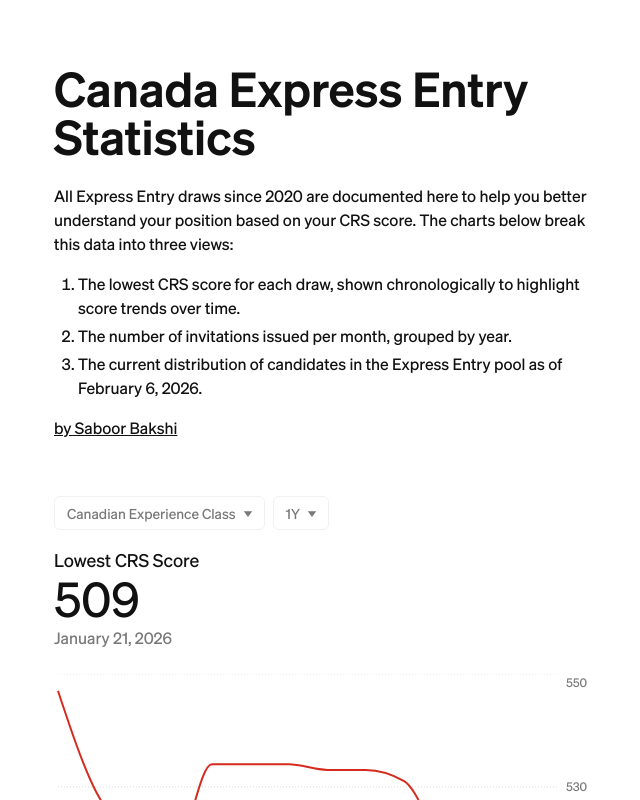
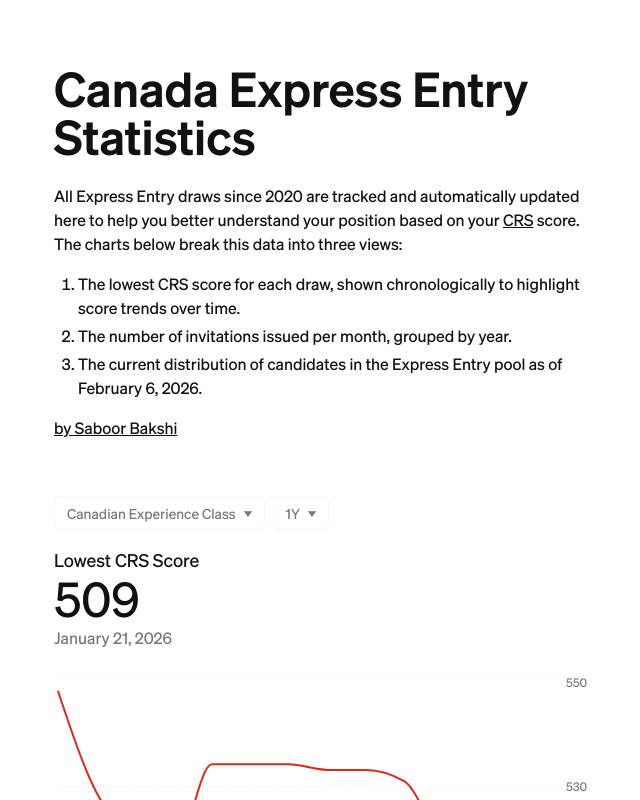
Before and after one commit to saboorbakshi/ee-live, a Next.js app in the folder frontend/: page / in a window 1280 px wide. Shown: the top 800 px of the page, without its empty margins (318-958 px from the left). Built offline with nearby package versions, Linux system fonts and the light colour scheme.

Commit message:
feat: add ExternalLink and make ui/about updates

```diff
--- /dev/null
+++ b/frontend/app/components/ExternalLink.tsx
@@ -0,0 +1,22 @@
+import React from "react"
+
+interface ExternalLinkProps {
+  href: string
+  children: React.ReactNode
+}
+
+export default function ExternalLink({
+  href,
+  children,
+}: ExternalLinkProps) {
+  return (
+    <a
+      href={href}
+      target="_blank"
+      rel="noopener noreferrer"
+      className={"text-foreground hover:text-foreground/70 underline"}
+    >
+      {children}
+    </a>
+  );
+}
--- a/frontend/app/globals.css
+++ b/frontend/app/globals.css
@@ -5,7 +5,7 @@
   --background2: #f7f7f7;
   --foreground: #111111;
   --foreground2: #787878;
-  --border: #f1f1f1;
+  --border: #f6f6f6;
   --border2: #dddddd;
   --primary: #d52b1e;
   --weight-normal: 340;
--- a/frontend/app/layout.tsx
+++ b/frontend/app/layout.tsx
@@ -9,9 +9,9 @@ const sohne = localFont({
 });
 
 export const metadata: Metadata = {
-  title: "Express Entry Tracker",
-  description: "Track the latest Express Entry invitations, CRS scores, and pool sizes.",
-};
+  title: "Canada Express Entry Statistics",
+  description: "Track CRS cutoff scores, invitations, and candidate pool data for Express Entry draws."
+}
 
 export default function RootLayout({
   children,
--- a/frontend/app/page.tsx
+++ b/frontend/app/page.tsx
@@ -6,6 +6,7 @@ import DrawChart from "./components/DrawChart"
 import InvitationChart from "./components/InvitationChart"
 import PoolChart from "./components/PoolChart"
 import Select from "./components/Select"
+import ExternalLink from "./components/ExternalLink"
 import { extractRounds, formatDrawData, formatInvitationData, getPoolDistribution, filterByTime } from "./utils"
 import { ApiResponseSchema } from "./types"
 import { PERIODS, POOL_VIEWS } from "./constants"
@@ -59,8 +60,8 @@ export default function Home() {
         <div className="-mb-2">
           <p className="text-4xl sm:text-5xl font-medium mb-6">Canada Express Entry Statistics</p>
           <p className="mb-4">
-            All Express Entry draws since 2020 are documented here to help you better understand
-            your position based on your CRS score. The charts below break this data into three views:
+            All Express Entry draws since 2020 are tracked and automatically updated here to help you better understand
+            your position based on your <ExternalLink href="https://www.canada.ca/en/immigration-refugees-citizenship/services/immigrate-canada/express-entry/check-score.html">CRS</ExternalLink> score. The charts below break this data into three views:
           </p>
 
           <ol className="list-decimal ml-6 space-y-1 mb-4">
@@ -74,14 +75,9 @@ export default function Home() {
               The current distribution of candidates in the Express Entry pool as of {latestRound.drawDateFull}.
             </li>
           </ol>
-          <a
-            href="https://saboorbakshi.com/"
-            target="_blank"
-            rel="noopener noreferrer"
-            className="text-forweground2 hover:text-foreground/70 underline"
-          >
+          <ExternalLink href="https://saboorbakshi.com/">
             by Saboor Bakshi
-          </a>
+          </ExternalLink>
         </div>
 
 
```
